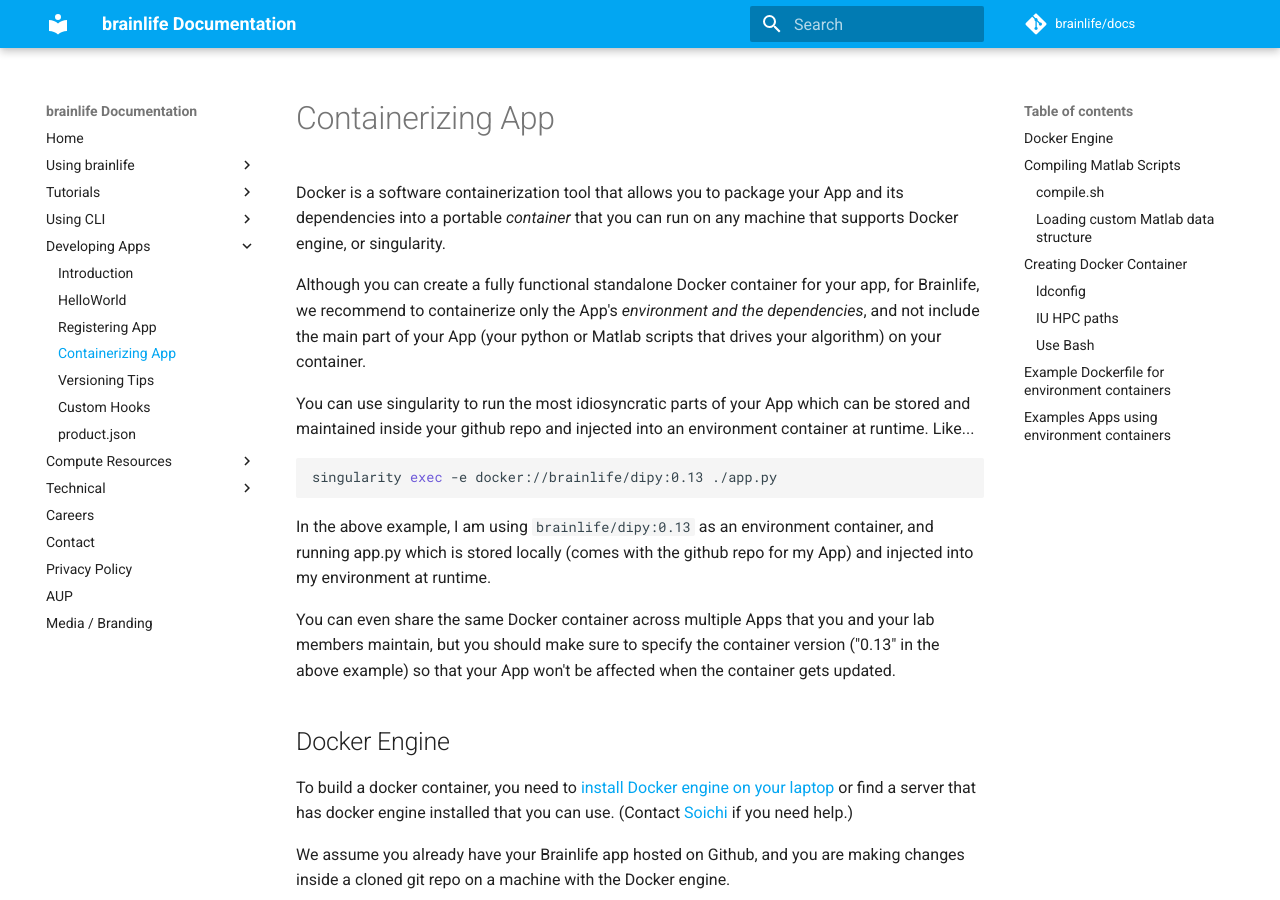
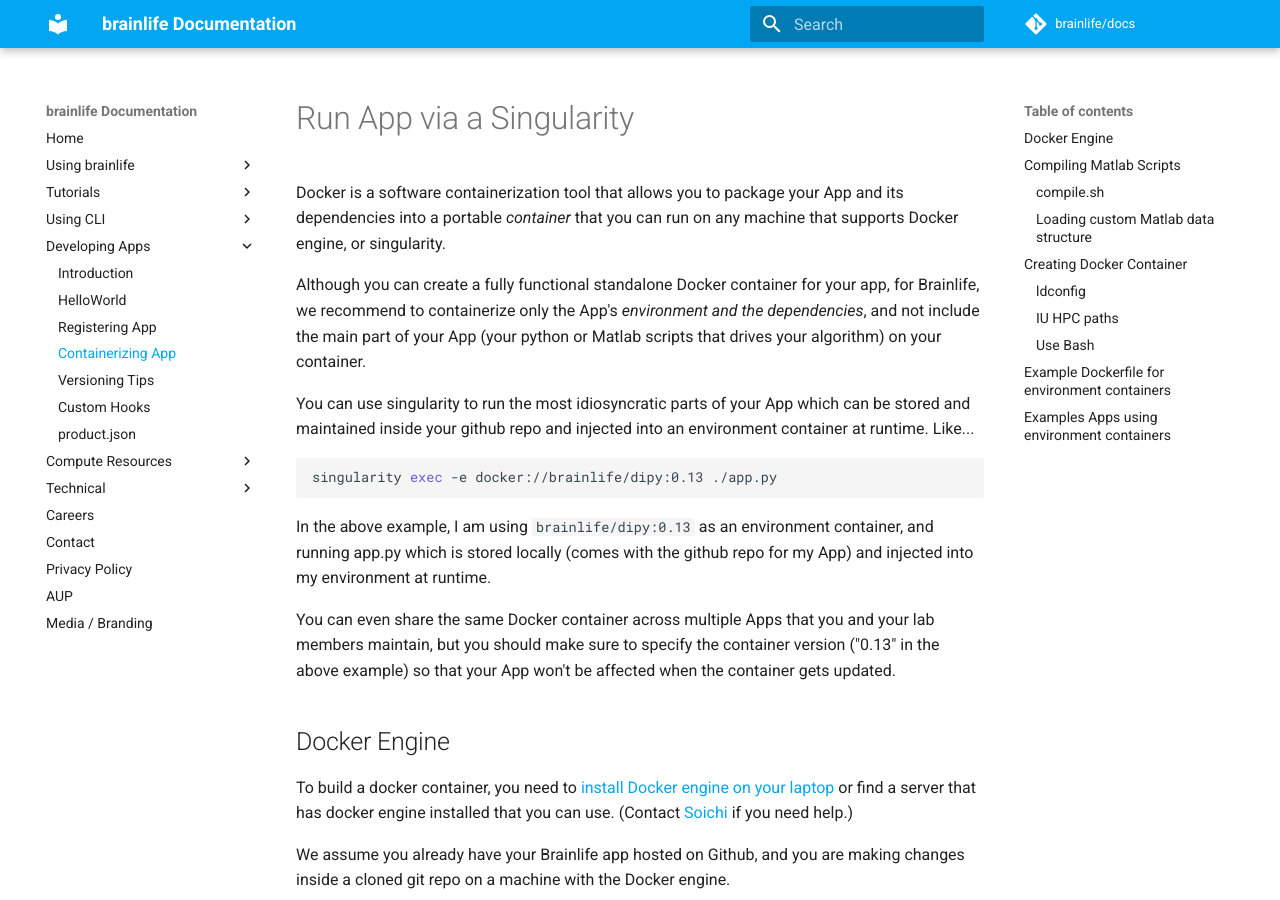
Before and after one commit to brainlife/docs, an MkDocs documentation site: the page built from docs/apps/container.md, in a window 1280 px wide and 900 px high. Built offline with MkDocs 1.6.1 and Material for MkDocs 9.7.7, drawn with Linux system fonts in a browser that asks for light colours; comment, search, counter and statistics services are not loaded.

Commit message:
Update container.md

```diff
--- a/docs/apps/container.md
+++ b/docs/apps/container.md
@@ -1,4 +1,4 @@
-# Containerizing App
+# Run App via a Singularity
 
 Docker is a software containerization tool that allows you to package your App and its dependencies into a portable *container* that you can run on any machine that supports Docker engine, or singularity.
 
```
